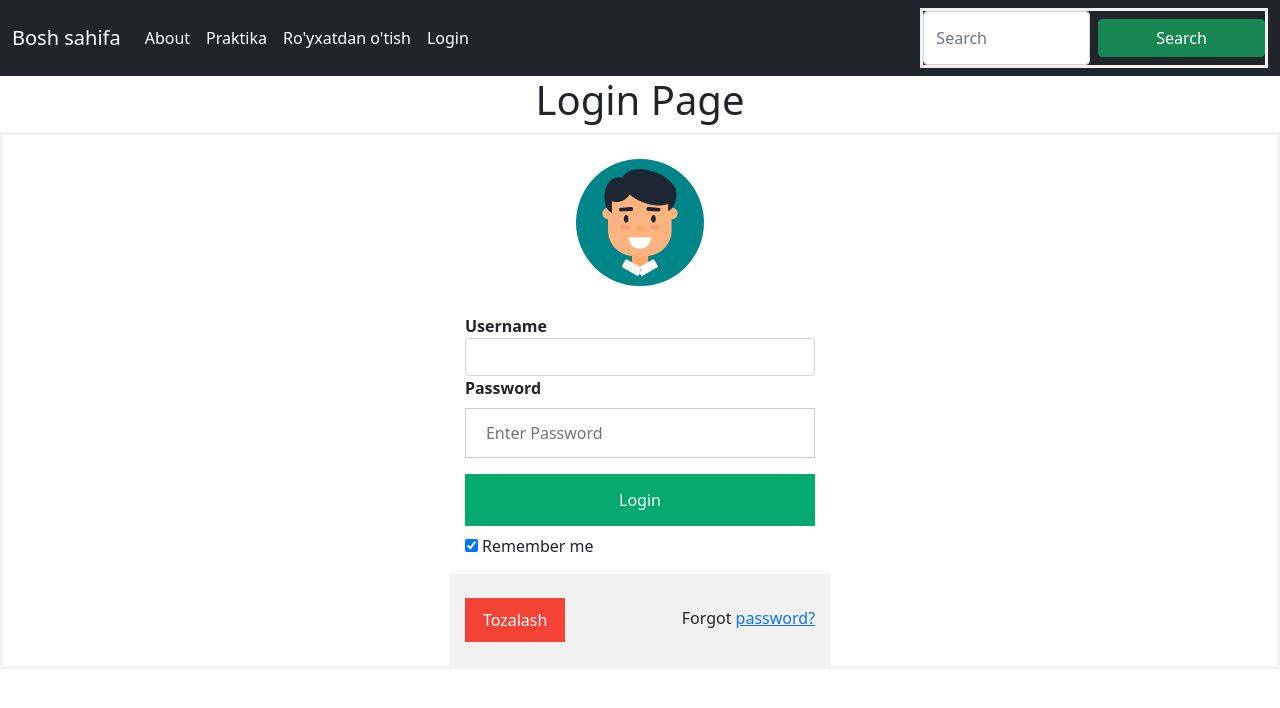
After one commit to bekzod886/Django_loyiha, a Django app: page /login/ in a window 1280 px wide. The commit adds this page. Shown: the top 708 px of the page. Run offline with Django 3.2, Linux system fonts and the light colour scheme.

Commit message:
django darslar

```diff
--- a/loyihaapp/urls.py
+++ b/loyihaapp/urls.py
@@ -1,6 +1,11 @@
 from django.urls import path
 from .views import HomePageView, homeView
+from loyihaapp import views
 
 urlpatterns = [
-    path('', homeView, name='index')
+    path('', homeView, name='index'),
+    path('about/', views.aboutView, name='about'),
+    path('register/', views.register, name='register'),
+    path('login/', views.login, name='login'),
+    path('login/praktika/',views.praktika, name='praktika'),
 ]
--- a/loyihaapp/views.py
+++ b/loyihaapp/views.py
@@ -1,7 +1,10 @@
-from django.shortcuts import render
+from django.shortcuts import render, redirect
 from django.http import HttpResponse
 from django.views.generic import TemplateView
 from . import models
+from django.contrib.auth.models import User, auth
+from django.contrib import messages
+
 
 # Create your views here.
 class HomePageView(TemplateView):
@@ -9,6 +12,46 @@ class HomePageView(TemplateView):
 
 
 home = HomePageView()
+
+
 def homeView(request):
     mevalar = models.Meva.objects.all()
     return render(request, home.template_name, {'mevalar': mevalar})
+
+
+def aboutView(request):
+    return render(request, "about.html")
+
+
+def register(request):
+    if request.method == 'POST':
+        username = request.POST['username']
+        email = request.POST['email']
+        pasword1 = request.POST['password1']
+        pasword2 = request.POST['password2']
+
+        if pasword2 == pasword1:
+            if User.objects.filter(email=email).exists():
+                messages.info(request, 'Bu Email band!')
+                return redirect('register')
+            elif User.objects.filter(username=username).exists():
+                messages.info(request, 'Bu Username band!')
+                return redirect('register')
+            else:
+                user = User.objects.create_user(username=username, email=email, password=pasword1)
+                return redirect('login')
+        else:
+            messages.info(request, 'Parolni tog\'ri takrorlang!')
+            return redirect('register')
+    else:
+        return render(request, 'register.html')
+
+
+def login(request):
+    return render(request, 'login.html')
+
+
+def praktika(request):
+    email = request.GET['email']
+    password = request.GET['password']
+    return render(request, 'praktika.html', {'email': email, 'password': password})
--- a/static/style.css
+++ b/static/style.css
@@ -1,3 +1,72 @@
-h1{
-color:red;
+form {
+  border: 3px solid #f1f1f1;
 }
+
+/* Full-width inputs */
+input[type=text], input[type=password] {
+  width: 100%;
+  padding: 12px 20px;
+  margin: 8px 0;
+  display: inline-block;
+  border: 1px solid #ccc;
+  box-sizing: border-box;
+}
+
+/* Set a style for all buttons */
+button {
+  background-color: #04AA6D;
+  color: white;
+  padding: 14px 20px;
+  margin: 8px 0;
+  border: none;
+  cursor: pointer;
+  width: 100%;
+}
+
+/* Add a hover effect for buttons */
+button:hover {
+  opacity: 0.8;
+}
+
+/* Extra style for the cancel button (red) */
+.cancelbtn {
+  width: auto;
+  padding: 10px 18px;
+  background-color: #f44336;
+}
+
+/* Center the avatar image inside this container */
+.imgcontainer {
+  text-align: center;
+  margin: 24px 0 12px 0;
+}
+
+/* Avatar image */
+img.avatar {
+  width: 10%;
+
+  border-radius: 50%;
+  height:30%
+}
+
+/* Add padding to containers */
+.container {
+  padding: 16px;
+}
+
+/* The "Forgot password" text */
+span.psw {
+  float: right;
+  padding-top: 16px;
+}
+
+/* Change styles for span and cancel button on extra small screens */
+@media screen and (max-width: 300px) {
+  span.psw {
+    display: block;
+    float: none;
+  }
+  .cancelbtn {
+    width: 100%;
+  }
+}
--- a/templates/base.html
+++ b/templates/base.html
@@ -11,33 +11,28 @@
   <body>
         <nav class="navbar navbar-expand-lg navbar-dark bg-dark">
   <div class="container-fluid">
-    <a class="navbar-brand" href="#">Navbar</a>
+    <a class="navbar-brand" href="{% url 'index' %}">Bosh sahifa</a>
     <button class="navbar-toggler" type="button" data-bs-toggle="collapse" data-bs-target="#navbarSupportedContent" aria-controls="navbarSupportedContent" aria-expanded="false" aria-label="Toggle navigation">
       <span class="navbar-toggler-icon"></span>
     </button>
     <div class="collapse navbar-collapse" id="navbarSupportedContent">
       <ul class="navbar-nav me-auto mb-2 mb-lg-0">
         <li class="nav-item">
-          <a class="nav-link active" aria-current="page" href="#">Home</a>
+          <a class="nav-link active" aria-current="page" href="{% url 'about' %}">About</a>
         </li>
         <li class="nav-item">
-          <a class="nav-link" href="#">Link</a>
+          <a class="nav-link active" href="{% url 'praktika' %}">Praktika</a>
         </li>
-        <li class="nav-item dropdown">
-          <a class="nav-link dropdown-toggle" href="#" id="navbarDropdown" role="button" data-bs-toggle="dropdown" aria-expanded="false">
-            Dropdown
-          </a>
-          <ul class="dropdown-menu" aria-labelledby="navbarDropdown">
-            <li><a class="dropdown-item" href="#">Action</a></li>
-            <li><a class="dropdown-item" href="#">Another action</a></li>
-            <li><hr class="dropdown-divider"></li>
-            <li><a class="dropdown-item" href="#">Something else here</a></li>
-          </ul>
+
+        <li class="nav-item">
+          <a class="nav-link active " href="{% url 'register' %}" tabindex="-1" >Ro'yxatdan o'tish</a>
         </li>
         <li class="nav-item">
-          <a class="nav-link disabled" href="#" tabindex="-1" aria-disabled="true">Disabled</a>
+          <a class="nav-link active " href="{% url 'login' %}" tabindex="-1" >Login</a>
         </li>
       </ul>
+      </ul>
+
       <form class="d-flex">
         <input class="form-control me-2" type="search" placeholder="Search" aria-label="Search">
         <button class="btn btn-success" type="submit">Search</button>
--- /dev/null
+++ b/templates/login.html
@@ -0,0 +1,62 @@
+<!doctype html>
+{% extends 'base.html' %}
+{% block content%}
+
+<html lang="en">
+<head>
+  <meta charset="UTF-8">
+  <meta name="viewport"
+        content="width=device-width, user-scalable=no, initial-scale=1.0, maximum-scale=1.0, minimum-scale=1.0">
+  <meta http-equiv="X-UA-Compatible" content="ie=edge">
+  <title>Document</title>
+  {% load static %}
+
+<link rel="stylesheet" type="text/css" href="{% static 'style.css' %}">
+</head>
+<body>
+
+<h1 align="center">Login Page</h1>
+
+<!--<form class="container" style="width:30%" method="POST" action="praktika/">-->
+<!--  <div class="mb-3">-->
+<!--    <label for="exampleInputEmail1" class="form-label">Email address</label>-->
+<!--    <input name="email" type="email" class="form-control" id="exampleInputEmail1" aria-describedby="emailHelp">-->
+<!--    <div id="emailHelp" class="form-text">We'll never share your email with anyone else.</div>-->
+<!--  </div>-->
+<!--  <div class="mb-3">-->
+<!--    <label for="exampleInputPassword1" class="form-label">Password</label>-->
+<!--    <input name="password" type="password" class="form-control" id="exampleInputPassword1">-->
+<!--  </div>-->
+<!--  <div class="mb-3 form-check">-->
+<!--    <input type="checkbox" class="form-check-input" id="exampleCheck1">-->
+<!--    <label class="form-check-label" for="exampleCheck1">Check me out</label>-->
+<!--  </div>-->
+<!--  <button type="submit" class="btn btn-primary">Kirish</button>-->
+<!--</form>-->
+
+<form class=""  method="GET" action="praktika/">
+  <div class="imgcontainer">
+    <img src="{% static 'avatar.jpg' %}" alt="Avatar" class="avatar" style="height:30%">
+  </div>
+
+  <div class="container" style="width:30%;">
+    <label for="uname"><b>Username</b></label>
+
+    <input name="email" type="email" class="form-control" id="exampleInputEmail1" aria-describedby="emailHelp">
+    <label for="psw"><b>Password</b></label>
+    <input type="password" placeholder="Enter Password" name="password" required>
+
+    <button type="submit">Login</button>
+    <label>
+      <input type="checkbox" checked="checked" name="remember"> Remember me
+    </label>
+  </div>
+
+  <div class="container" style="background-color:#f1f1f1; width:30%;">
+    <button type="reset" class="cancelbtn">Tozalash</button>
+    <span class="psw">Forgot <a href="#">password?</a></span>
+  </div>
+</form>
+{% endblock content%}
+</body>
+</html>
```
Also changed, not shown: templates/about.html (added, +8 -0 lines), templates/praktika.html (added, +18 -0 lines), templates/register.html (added, +29 -0 lines), db.sqlite3, static/avatar.jpg (added), static/rasm.jpg (added).
